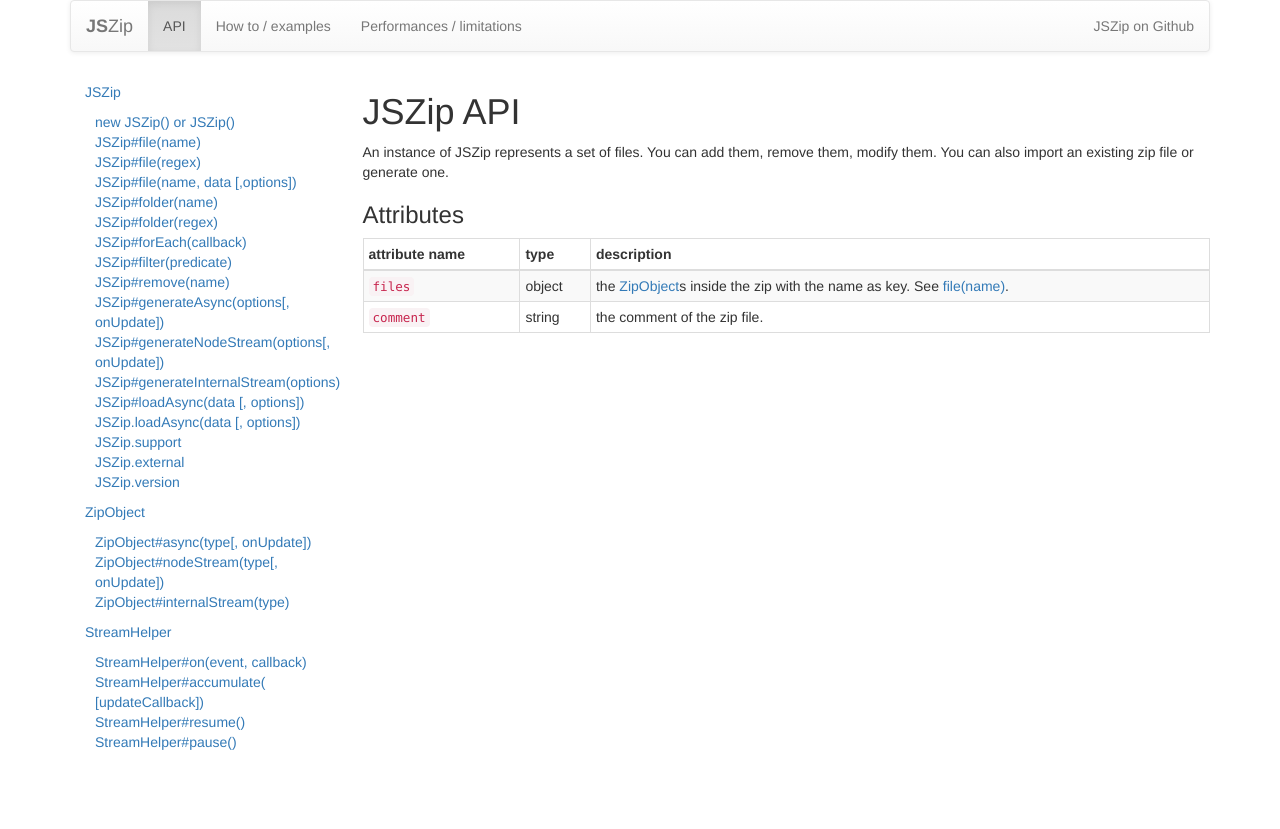
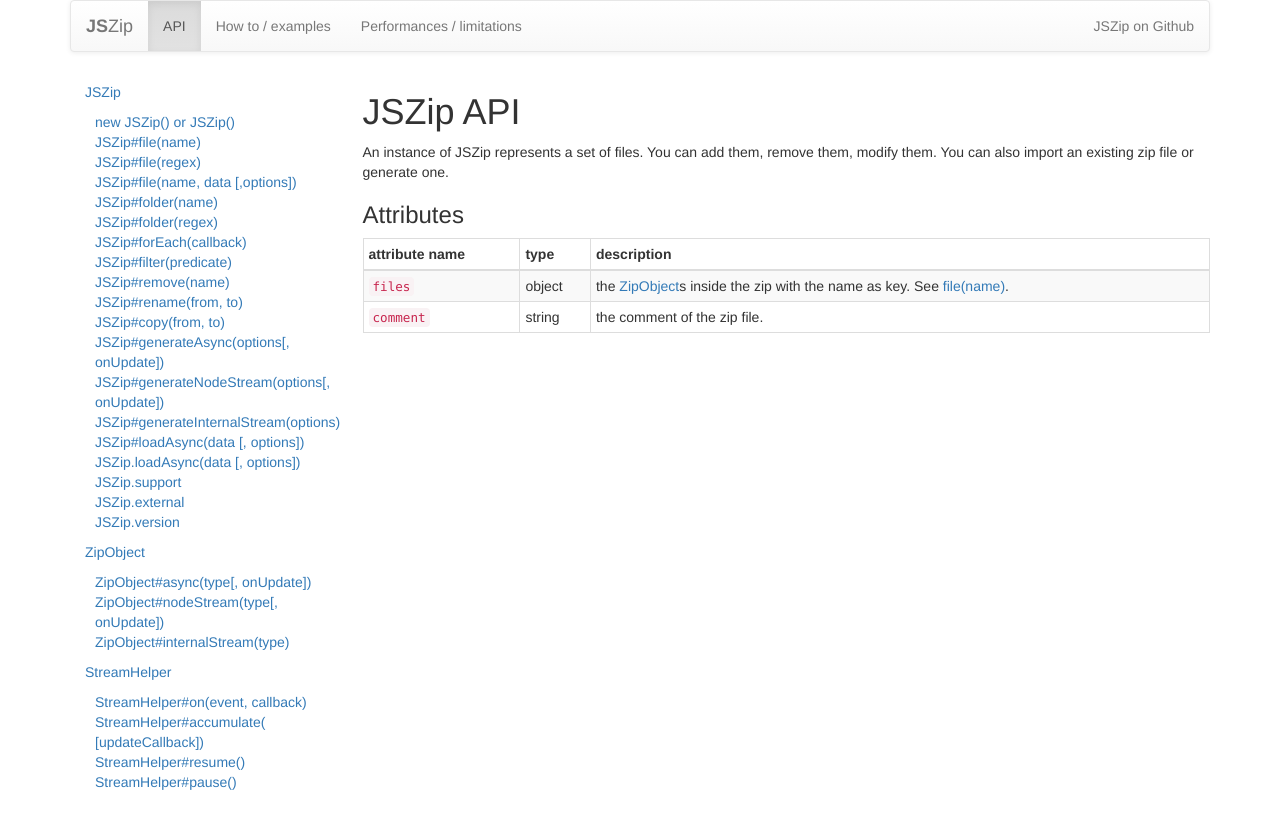
Before and after one commit to Stuk/jszip, a Jekyll site: the page built from documentation/api_jszip.md, in a window 1280 px wide. Shown: the top 829 px of the page. Built offline with Jekyll 4.4.1, drawn with Linux system fonts in a browser that asks for light colours; nearby versions of some CDN libraries; comment, search, counter and statistics services are not loaded.

Commit message:
Add to documentation index

```diff
--- a/documentation/_layouts/default.html
+++ b/documentation/_layouts/default.html
@@ -94,6 +94,8 @@
               <li><a href="{{site.baseurl}}/documentation/api_jszip/for_each.html">JSZip#forEach(callback)</a></li>
               <li><a href="{{site.baseurl}}/documentation/api_jszip/filter.html">JSZip#filter(predicate)</a></li>
               <li><a href="{{site.baseurl}}/documentation/api_jszip/remove.html">JSZip#remove(name)</a></li>
+              <li><a href="{{site.baseurl}}/documentation/api_jszip/rename.html">JSZip#rename(from, to)</a></li>
+              <li><a href="{{site.baseurl}}/documentation/api_jszip/copy.html">JSZip#copy(from, to)</a></li>
               <li><a href="{{site.baseurl}}/documentation/api_jszip/generate_async.html">JSZip#generateAsync(options[, onUpdate])</a></li>
               <li><a href="{{site.baseurl}}/documentation/api_jszip/generate_node_stream.html">JSZip#generateNodeStream(options[, onUpdate])</a></li>
               <li><a href="{{site.baseurl}}/documentation/api_jszip/generate_internal_stream.html">JSZip#generateInternalStream(options)</a></li>
```
